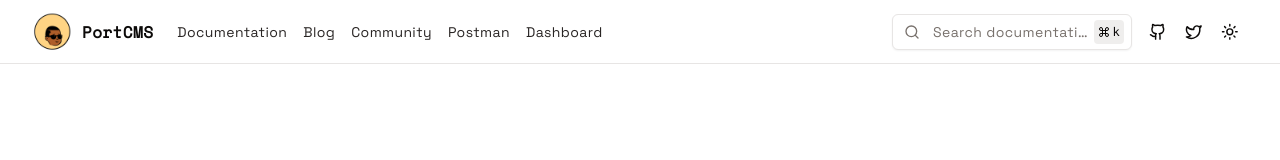
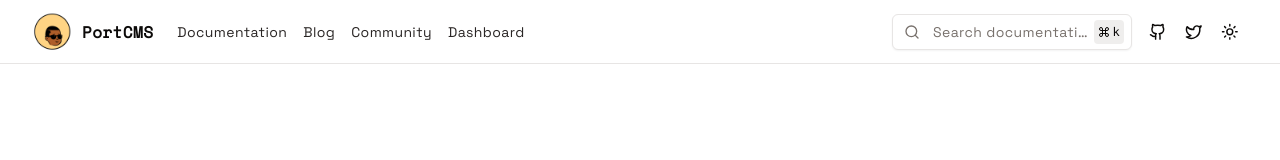
Before and after one commit to anasyakubu/documentation-cms, a Next.js app: page / in a window 1280 px wide. Shown: the top 160 px of the page. Built offline with nearby package versions, Linux system fonts and the light colour scheme.

Commit message:
update nav

```diff
--- a/components/navbar.tsx
+++ b/components/navbar.tsx
@@ -22,10 +22,6 @@ export const NAVLINKS = [
   {
     title: "Community",
     href: "https://github.com/anasyakubu",
-  },
-  {
-    title: "Postman",
-    href: "https://warped-eclipse-550672.postman.co/workspace/Anas-Yakubu~58b1c9d4-ebd5-4b03-89b1-b4ae9a463580/collection/25025041-d7298f52-4fe3-4420-bf00-51da0570f60a?action=share&creator=25025041",
   },
   {
     title: "Dashboard",
```
